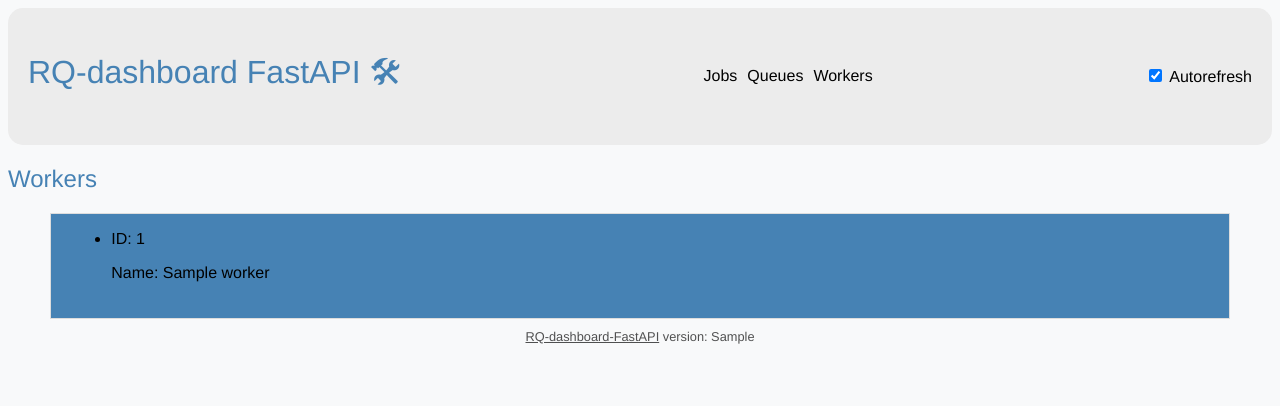
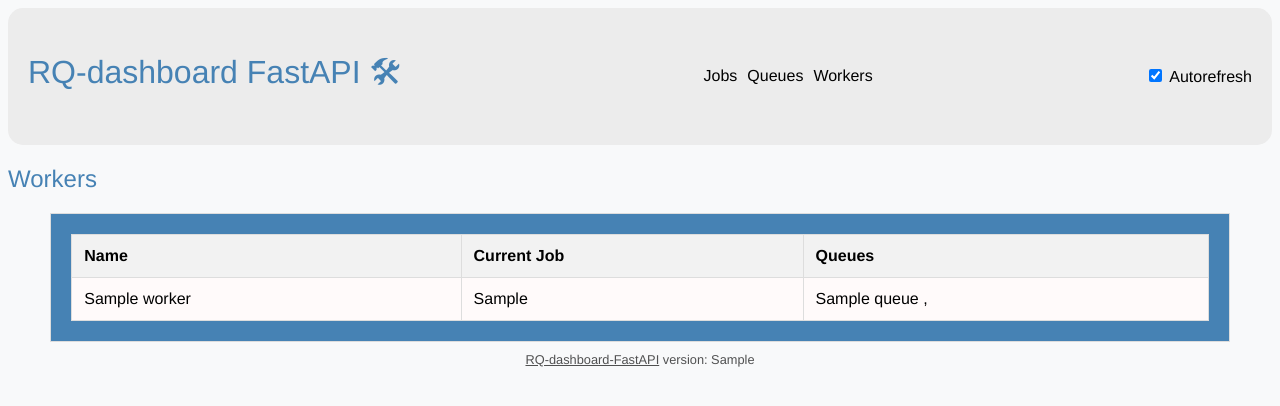
Before and after one commit to Hannes221/rq-dashboard-fast, a FastAPI app: template templates/workers.html in a window 1280 px wide. Shown: the top 406 px of the page. Run offline with FastAPI, Linux system fonts and the light colour scheme; the template is opened without the code that fills it: most values are stand-ins (such as "Sample title", 1, 10 or a date in 2020).

Commit message:
add layout for dashboards

```diff
--- a/static/css/main.css
+++ b/static/css/main.css
@@ -131,8 +131,54 @@ pre.exc_info {
     white-space: pre-wrap;
 }
 
-table#workers {
-    /*width: 600px;*/
+#workers {
+    width: 100%;
+    border-collapse: collapse;
+    margin-top: 20px;
+}
+
+#workers th,
+#workers td {
+    border: 1px solid #ddd;
+    padding: 12px;
+    text-align: left;
+}
+
+#workers th {
+    background-color: #f2f2f2;
+    font-weight: bold;
+}
+
+#workers tbody tr:nth-child(even) {
+    background-color: #f9f9f9;
+}
+
+#workers tbody tr:hover {
+    background-color: #f0f0f0;
+}
+
+#workers td {
+    max-width: 200px; /* Adjust as needed */
+    overflow: hidden;
+    text-overflow: ellipsis;
+    white-space: nowrap;
+}
+
+table tbody tr td {
+    vertical-align: middle;
+}
+
+table tr.failed {
+    color: red;
+    border-top: 2px solid red;
+}
+
+table tr.failed a {
+    color: red;
+}
+
+table tr.failed td {
+    background-color: lightgoldenrodyellow;
 }
 
 #jobs {
@@ -167,7 +213,6 @@ table#workers {
     text-overflow: ellipsis;
     white-space: nowrap;
 }
-
 
 table tbody tr td {
     vertical-align: middle;
--- a/templates/workers.html
+++ b/templates/workers.html
@@ -12,14 +12,29 @@
   {% block content %}
   <h2>Workers</h2>
   <div class="section">
-    <ul>
-      {% for worker in worker_data %}
-      <li>
-        <p>ID: {{ worker.id }}</p>
-        <p>Name: {{ worker.name }}</p>
-      </li>
-      {% endfor %}
-    </ul>
+    <table id="workers">
+      <thead>
+        <tr>
+          <th>Name</th>
+          <th>Current Job</th>
+          <th>Queues</th>
+        </tr>
+      </thead>
+      <tbody>
+        {% for worker in worker_data %}
+        <tr>
+          <td>{{ worker.name }}</td>
+          <td>{{ worker.current_job }}</td>
+          <td>
+            {% for queue_name in worker.queues %}
+            {{ queue_name }}
+            {% if not forloop.last %}, {% endif %}
+            {% endfor %}
+          </td>
+        </tr>
+        {% endfor %}
+      </tbody>
+    </table>
   </div>
   {% endblock %}
 </body>
```
Also changed, not shown: templates/queues.html (+12 -2 lines).
